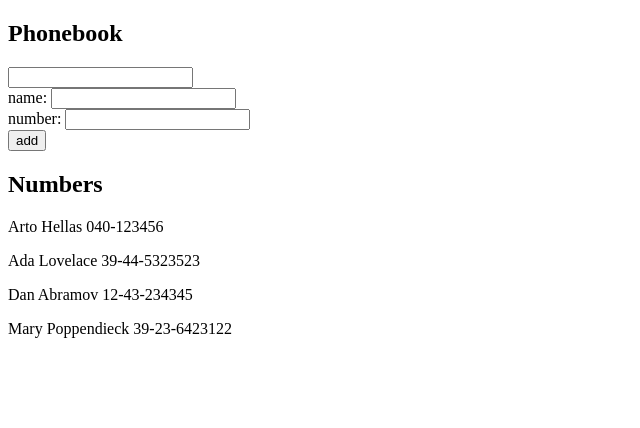
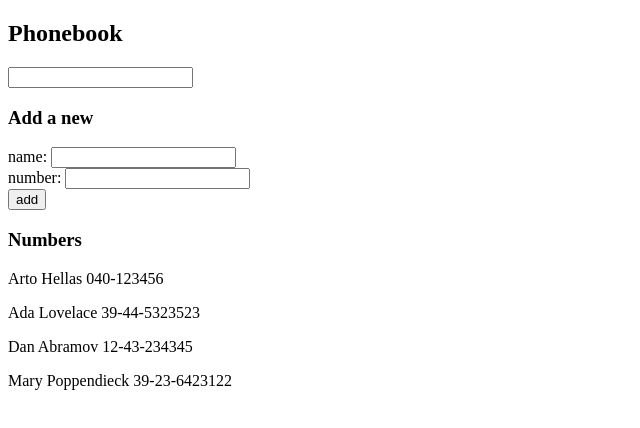
Before and after one commit to Jebbril/fullstack-open, a React (Vite) app in the folder part2/phonebook/: page / in a window 1280 px wide. Shown: the top 428 px of the page, without its empty margins (0-640 px from the left). Built offline with nearby package versions, Linux system fonts and the light colour scheme.

Commit message:
finished ex2.10

```diff
--- a/part2/phonebook/src/App.jsx
+++ b/part2/phonebook/src/App.jsx
@@ -1,11 +1,30 @@
 import { useState } from 'react'
 
-const Numbers = ({persons, filterValue}) => {
+const Persons = ({persons, filterValue}) => {
 	return (
 		persons.map(person =>
 			person.name.toLowerCase().includes(filterValue.toLowerCase())
 			? <p key={person.name}>{person.name} {person.number}</p>
 			: false )
+	)
+}
+
+const Filter = ({filterValue, handlefilterChange}) =>
+	<input value={filterValue} onChange={handlefilterChange} />
+
+const PersonForm = (props) => {
+	return (
+		<form>
+			<div>
+				name: <input value={props.newName} onChange={props.handleNameChange} />
+			</div>
+			<div>
+				number: <input value={props.newNumber} onChange={props.handleNumberChange} />
+			</div>
+			<div>
+				<button onClick={props.handleAddPerson}>add</button>
+			</div>
+		</form>
 	)
 }
 
@@ -62,20 +81,12 @@ const App = () => {
   return (
     <div>
       <h2>Phonebook</h2>
-			<input value={filterValue} onChange={handlefilterChange} />
-      <form>
-        <div>
-          name: <input value={newName} onChange={handleNameChange} />
-        </div>
-				<div>
-          number: <input value={newNumber} onChange={handleNumberChange} />
-        </div>
-        <div>
-          <button onClick={handleAddPerson}>add</button>
-        </div>
-      </form>
-      <h2>Numbers</h2>
-      <Numbers persons={persons} filterValue={filterValue} />
+			<Filter filterValue={filterValue} handlefilterChange={handlefilterChange} />
+			<h3>Add a new</h3>
+      <PersonForm newName={newName} newNumber={newNumber} handleAddPerson={handleAddPerson}
+			handleNameChange={handleNameChange} handleNumberChange={handleNumberChange} />
+      <h3>Numbers</h3>
+      <Persons persons={persons} filterValue={filterValue} />
     </div>
   )
 }
```
